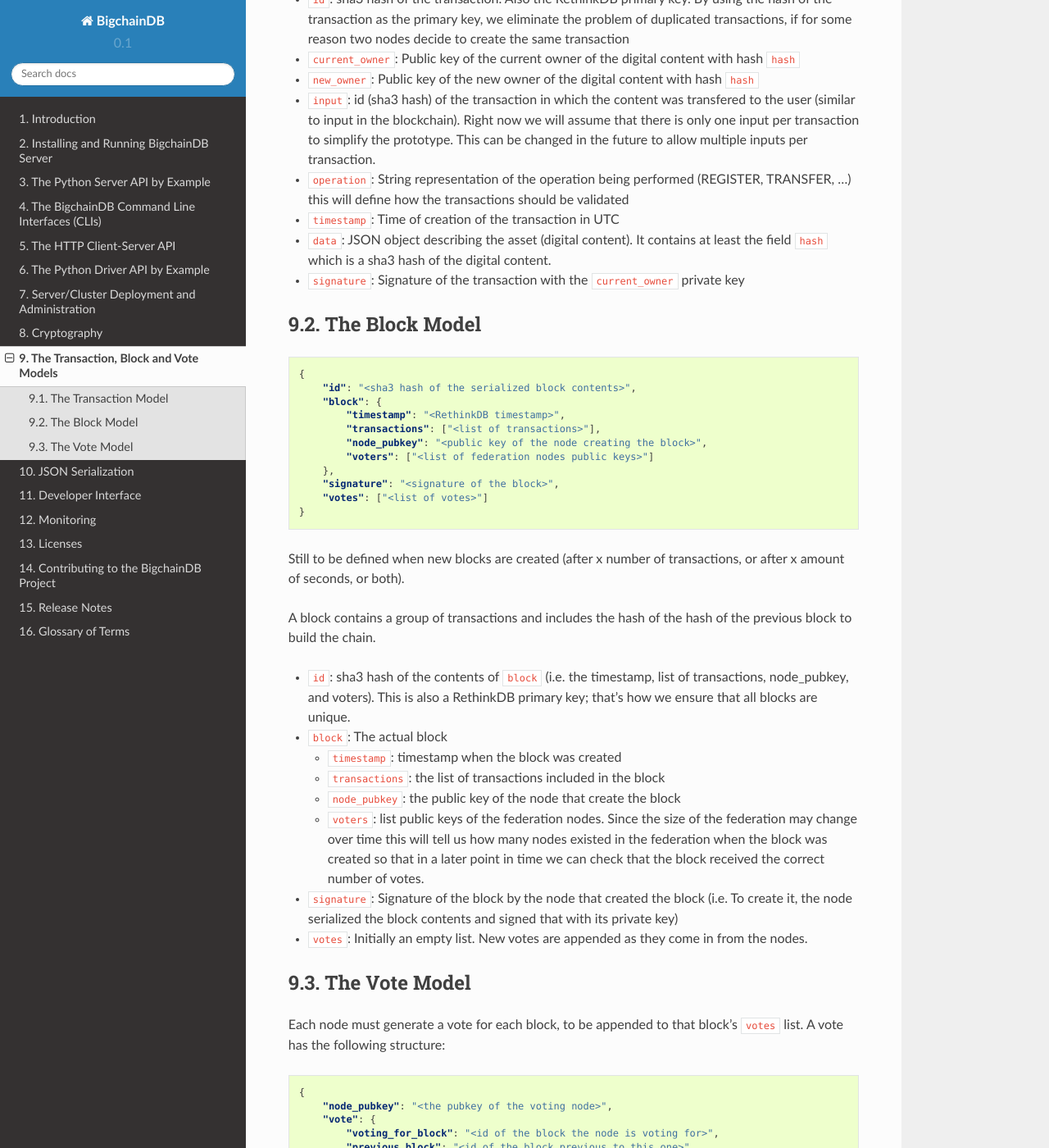
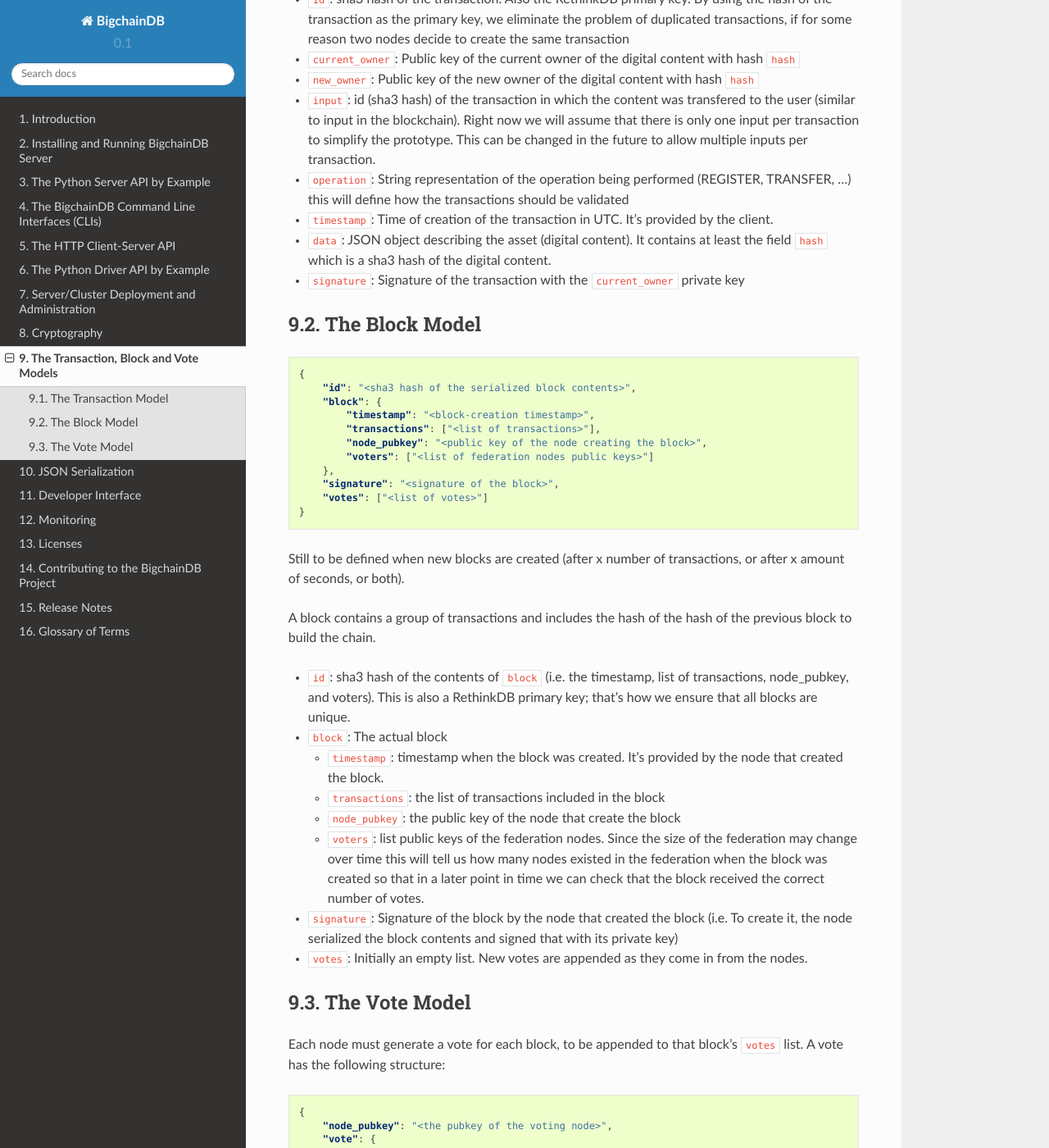
Before and after one commit to bigchaindb/bigchaindb, a Sphinx documentation site: the page built from docs/source/models.md, in a window 1280 px wide and 1400 px high, scrolled down 793 px. Shown: the whole window at 82% size. Built offline with Sphinx 7.4.7 and the Read the Docs theme 2.0.0, drawn with Linux system fonts in a browser that asks for light colours; some of the changed text lies outside the part shown.

Commit message:
Clarify the meaning of some timestamps in the docs

```diff
--- a/docs/source/models.md
+++ b/docs/source/models.md
@@ -12,7 +12,7 @@ Transactions, blocks and votes are represented using JSON documents with the fol
         "new_owner": "<pub-key>",
         "input": "<sha3 hash>",
         "operation": "<string>",
-        "timestamp": "<timestamp>",
+        "timestamp": "<timestamp from client>",
         "data": {
             "hash": "<SHA3-256 hash hexdigest of payload>",
             "payload": {
@@ -34,7 +34,7 @@ A transaction is an operation between the `current_owner` and the `new_owner` ov
 - `input`: id (sha3 hash) of the transaction in which the content was transfered to the user (similar to input in the blockchain). Right now we will assume that there is only one input per transaction to simplify the prototype. This can be changed in the future to allow multiple inputs per transaction.
 - `operation`: String representation of the operation being performed (REGISTER, TRANSFER, ...) this will define how
 the transactions should be validated
-- `timestamp`: Time of creation of the transaction in UTC
+- `timestamp`: Time of creation of the transaction in UTC. It's provided by the client.
 - `data`: JSON object describing the asset (digital content). It contains at least the field `hash` which is a
 sha3 hash of the digital content.
 - `signature`: Signature of the transaction with the `current_owner` private key
@@ -45,7 +45,7 @@ sha3 hash of the digital content.
 {
     "id": "<sha3 hash of the serialized block contents>",
     "block": {
-        "timestamp": "<RethinkDB timestamp>",
+        "timestamp": "<block-creation timestamp>",
         "transactions": ["<list of transactions>"],
         "node_pubkey": "<public key of the node creating the block>",
         "voters": ["<list of federation nodes public keys>"]
@@ -62,7 +62,7 @@ A block contains a group of transactions and includes the hash of the hash of th
 
 - `id`: sha3 hash of the contents of `block` (i.e. the timestamp, list of transactions, node_pubkey, and voters). This is also a RethinkDB primary key; that's how we ensure that all blocks are unique.
 - `block`: The actual block
-    - `timestamp`: timestamp when the block was created
+    - `timestamp`: timestamp when the block was created. It's provided by the node that created the block.
     - `transactions`: the list of transactions included in the block
     - `node_pubkey`: the public key of the node that create the block
     - `voters`: list public keys of the federation nodes. Since the size of the
```
